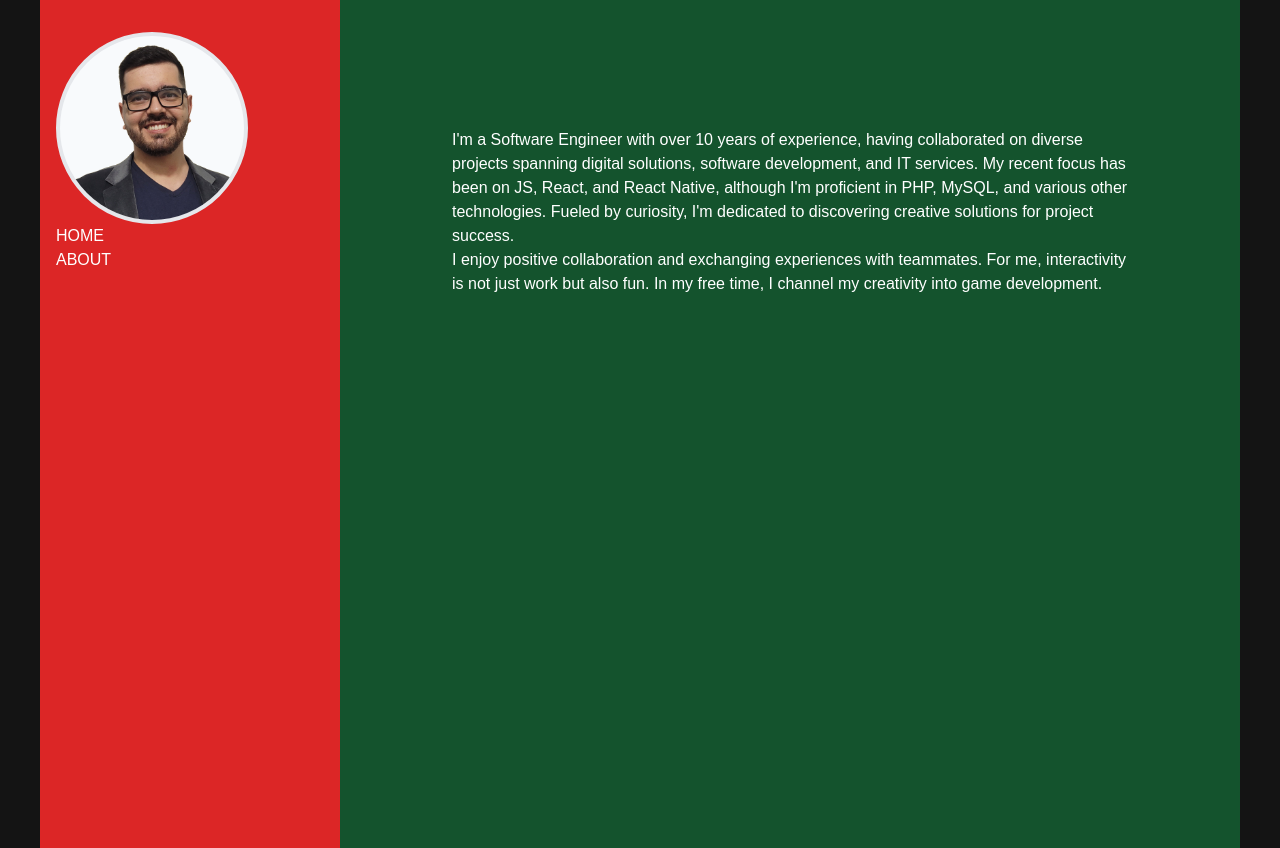
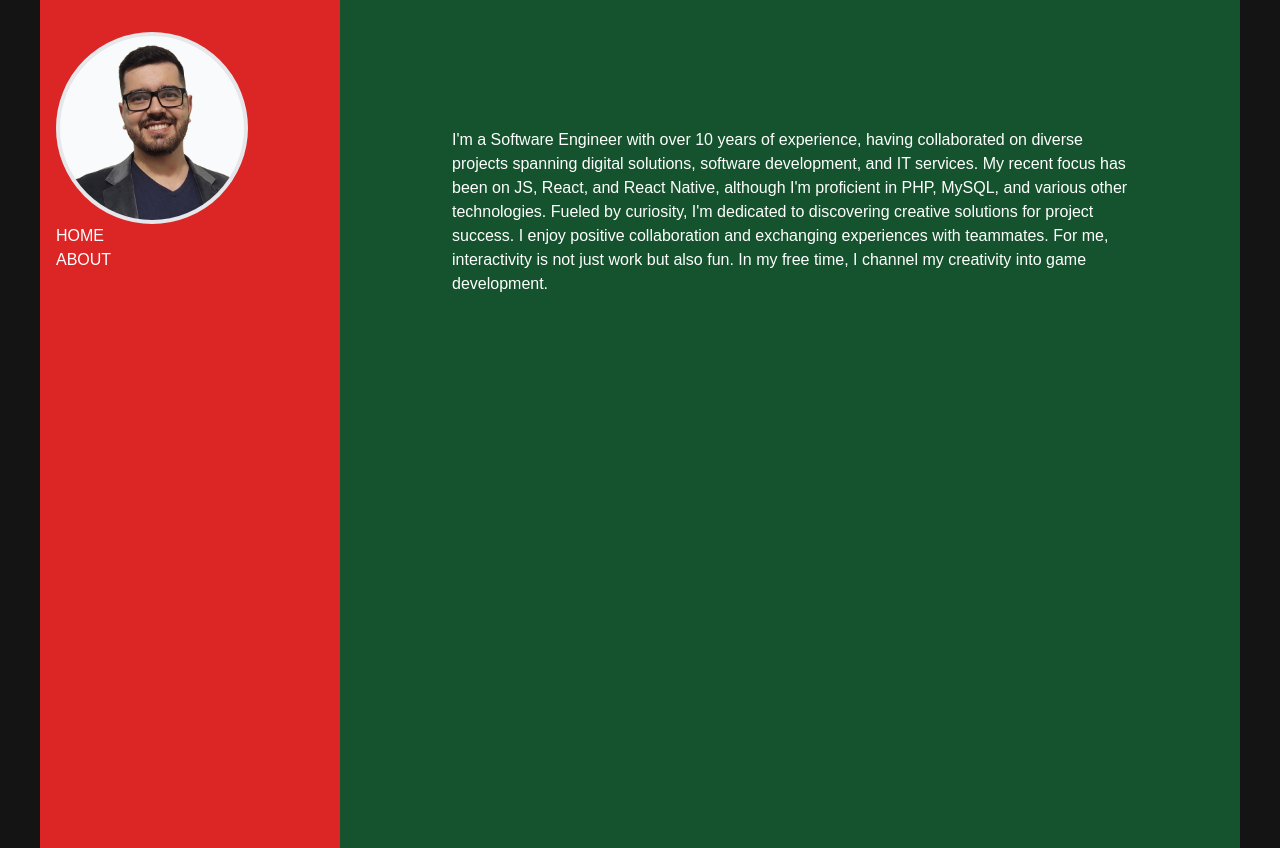
Before and after one commit to devbrunogs/devbrunogs.github.io, a Next.js app: page /about in a window 1280 px wide. Built offline with nearby package versions, Linux system fonts and the light colour scheme; a web font is replaced by a local one.

Commit message:
fix chars on about description

```diff
--- a/src/app/about/page.tsx
+++ b/src/app/about/page.tsx
@@ -4,15 +4,11 @@ export default function Home() {
   return (
     <main className="flex min-h-screen flex-col items-center justify-between p-24">
       <article>
-        <p>
-          I'm a Software Engineer with over 10 years of experience, having collaborated on diverse projects spanning digital solutions,
-          software development, and IT services. My recent focus has been on JS, React, and React Native, although I'm proficient in PHP,
-          MySQL, and various other technologies. Fueled by curiosity, I'm dedicated to discovering creative solutions for project success.
-        </p>
-        <p>
-          I enjoy positive collaboration and exchanging experiences with teammates. For me, interactivity is not just work but also fun. In
-          my free time, I channel my creativity into game development.
-        </p>
+        I'm a Software Engineer with over 10 years of experience, having collaborated on diverse projects spanning digital solutions,
+        software development, and IT services. My recent focus has been on JS, React, and React Native, although I'm proficient in PHP,
+        MySQL, and various other technologies. Fueled by curiosity, I'm dedicated to discovering creative solutions for project success. I
+        enjoy positive collaboration and exchanging experiences with teammates. For me, interactivity is not just work but also fun. In my
+        free time, I channel my creativity into game development.
       </article>
     </main>
   )
```
